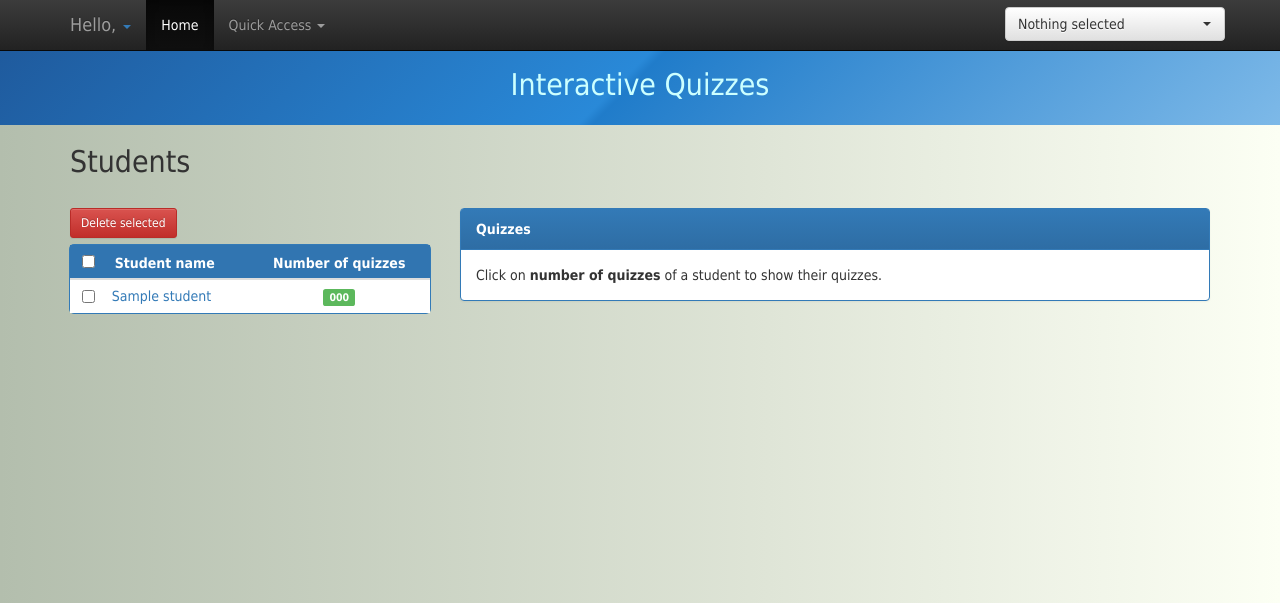
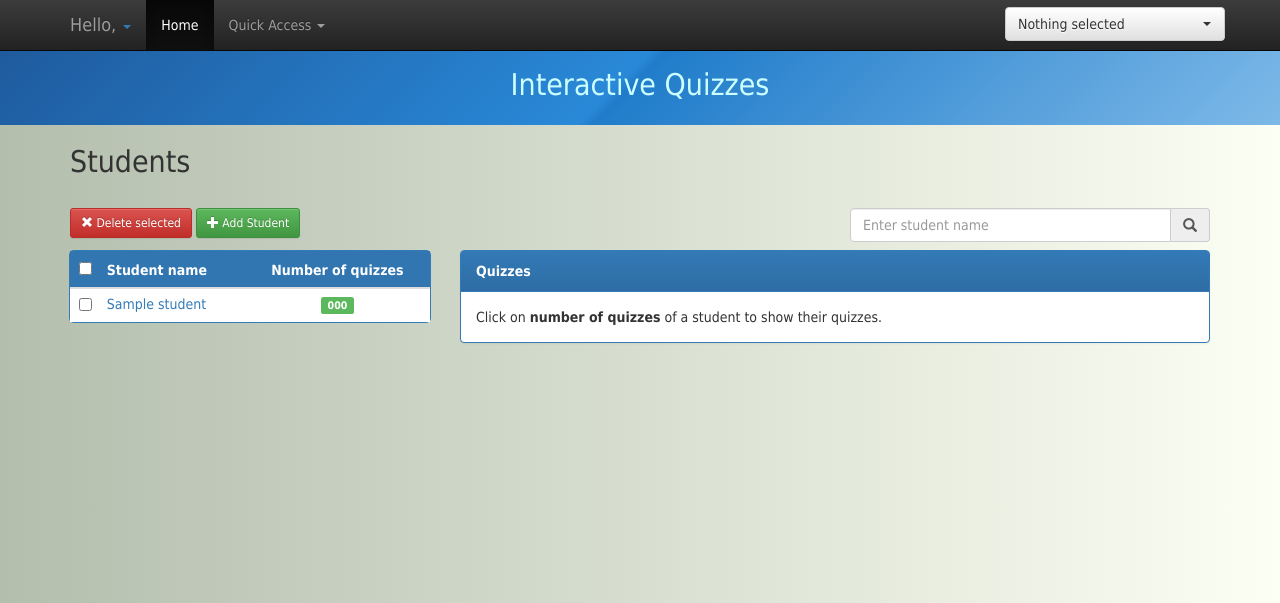
Before and after one commit to linostar/what, a Django app: template templates/what/cp_students.html in a window 1280 px wide. Shown: the top 603 px of the page. Run offline with Django 3.2, Linux system fonts and the light colour scheme; the template is opened without the code that fills it: most values are stand-ins (such as "Sample title", 1, 10 or a date in 2020); some libraries are stand-ins or nearby versions; some web fonts are replaced.

Commit message:
Added add-button and search-box to cp_students

```diff
--- a/static/what/css/what-style.css
+++ b/static/what/css/what-style.css
@@ -235,7 +235,7 @@ body {
 }
 
 #result-list th {
-	padding: 0.4em 0.6em 0.4em 0.6em;
+	padding: 0.5em 0.4em 0.5em 0.4em;
 	background-color: #3175B1;
 	color: white;
 }
@@ -248,8 +248,12 @@ body {
 	}
 }
 
-#delete-container {
-	margin-bottom: 0.5em;
+.add-delete-container {
+	margin-bottom: 0.9em;
+}
+
+.searchbox-container {
+	margin-bottom: 0.6em;
 }
 
 .td-centered {
@@ -264,3 +268,11 @@ body {
 .student-nb-quizzes, .pager-previous, .pager-next {
 	cursor: pointer;
 }
+
+[dir="ltr"] .float-end {
+	float: right;
+}
+
+[dir="rtl"] .float-end {
+	float: left;
+}
--- a/templates/what/cp_students.html
+++ b/templates/what/cp_students.html
@@ -15,8 +15,13 @@
 	<br/>
 	<div class="row">
 	<div class="col-sm-4">
-		<div id="delete-container">
-			<button type="button" class="btn btn-sm btn-danger" name="delete-selected" id="delete-selected">Delete selected</button>
+		<div class="add-delete-container">
+			<button type="button" class="btn btn-sm btn-danger" name="delete-selected" id="delete-selected">
+				<span class="glyphicon glyphicon-remove"></span> {% trans "Delete selected" %}
+			</button>
+			<button type="button" class="btn btn-sm btn-success float-end" name="add-student" id="add-student">
+				<span class="glyphicon glyphicon-plus"></span> {% trans "Add Student" %}
+			</button>
 		</div>
 		<table id="result-list" class="table">
 		<thead>
@@ -43,6 +48,17 @@
 		</table>
 	</div>
 	<div class="col-sm-8">
+		<div class="row">
+			<div class="col-sm-6">
+			</div>
+			<div class="col-sm-6">
+				<div class="input-group searchbox-container float-end">
+					<input type="text" class="form-control" name="search-student" id="search-student" aria-describedby="basic-addon"
+					placeholder='{% trans "Enter student name" %}'>
+					<span class="input-group-addon" id="basic-addon"><span class="glyphicon glyphicon-search"></span></span>
+				</div>
+			</div>
+		</div>
 		<div class="panel panel-primary">
 			<div class="panel-heading">
 				<b>{% trans "Quizzes" %}<span id="st-panel-title" hidden="true"> | <span class="label label-success" id="st-panel-subtitle"></span></span></b>
```
